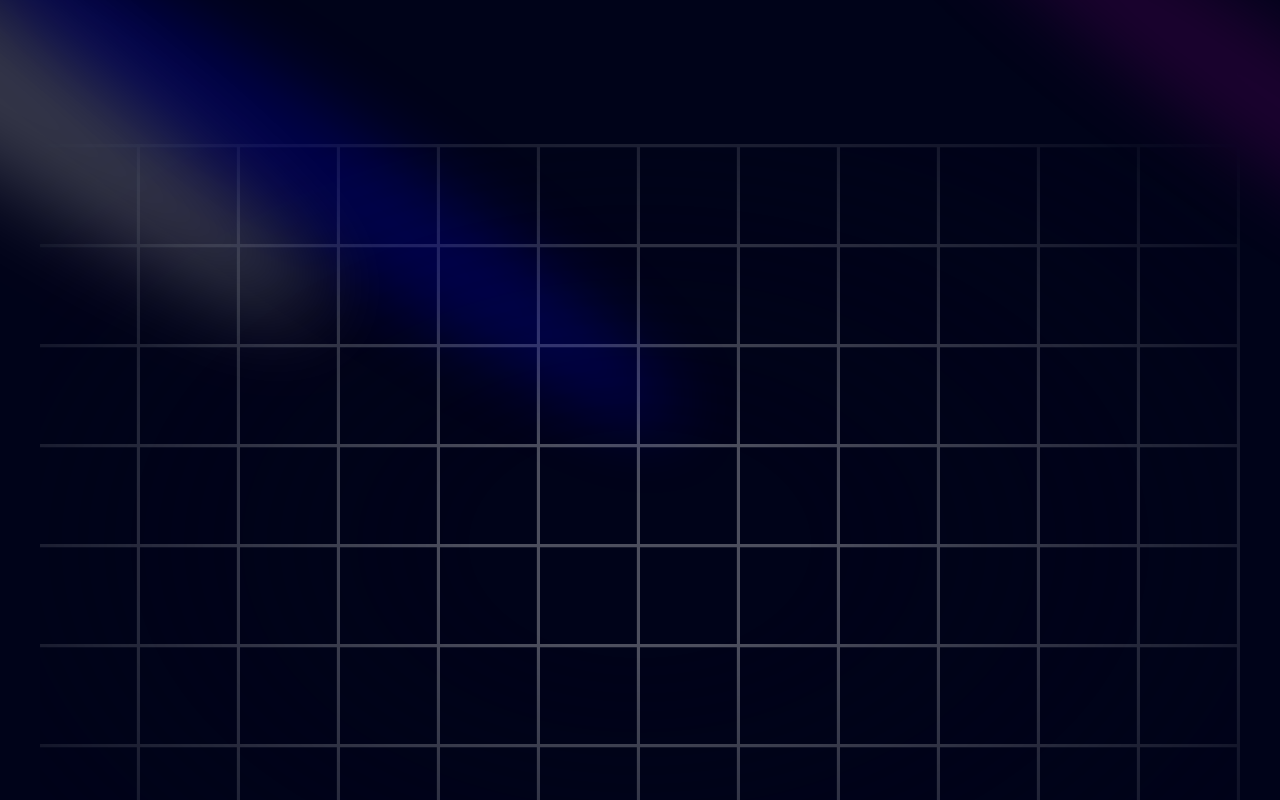
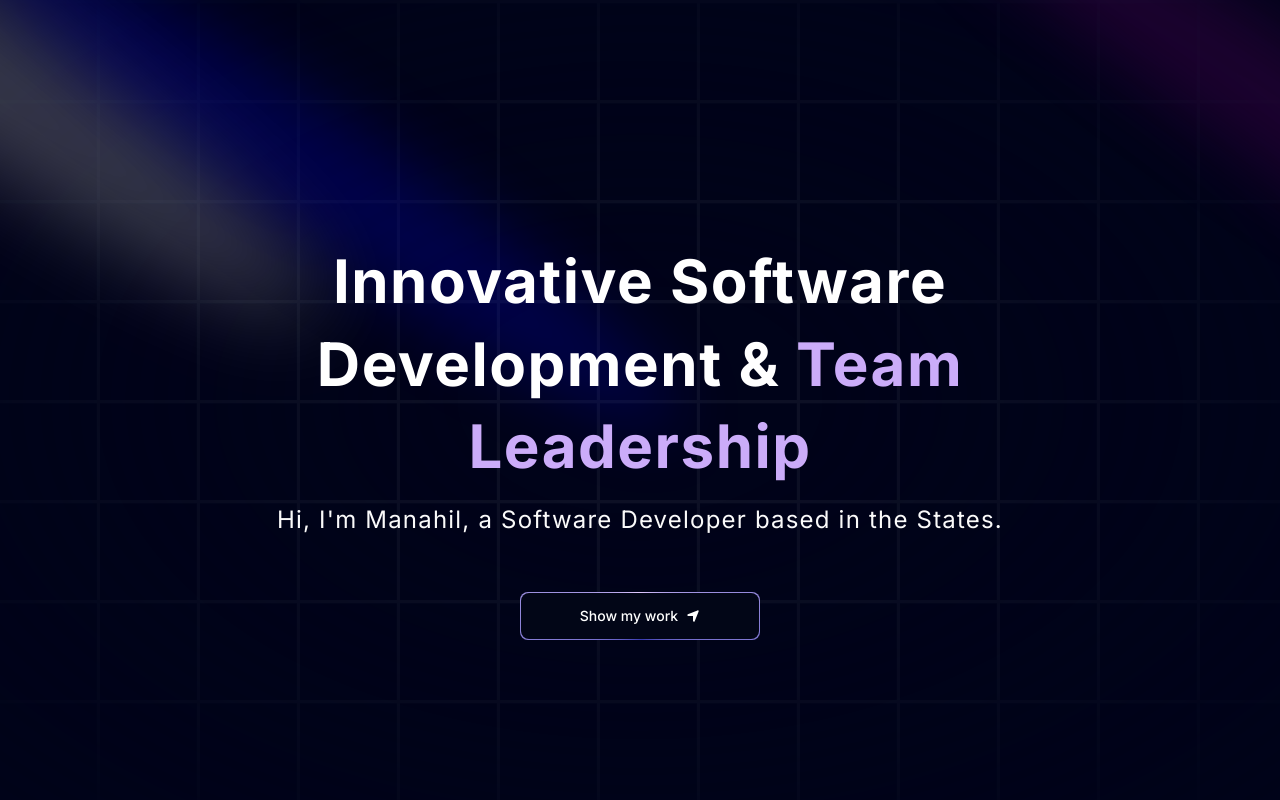
Before and after one commit to Manahil2026/myportfolio, a Next.js app: page / in a window 1280 px wide. Shown: the top 800 px of the page. Built offline with nearby package versions, Linux system fonts and the light colour scheme.

Commit message:
add title , subtext , and button

```diff
--- a/components/Hero.tsx
+++ b/components/Hero.tsx
@@ -1,4 +1,7 @@
+import { FaLocationArrow } from 'react-icons/fa6'
+import MagicButton from './ui/MagicButton'
 import { Spotlight } from './ui/Spotlight'
+import { TextGenerateEffect } from './ui/TextGenerateEffect'
 
 const Hero = () => {
   return (
@@ -8,9 +11,29 @@
             <Spotlight className='top-10 left-full h-[80vh] w-[50vw]' fill='purple'/>
             <Spotlight className='top-28 left-80 h-[80vh] w-[50vw]' fill='blue'/>
         </div>
-        <div className="h-screen w-full dark:bg-black-100 bg-white  dark:bg-grid-white/[0.3] bg-grid-black/[0.2] relative flex items-center justify-center">
+        <div className="h-screen w-full dark:bg-black-100 bg-white  dark:bg-grid-white/[0.05] bg-grid-black/[0.2] flex items-center justify-center absolute top-0 left-0 ">
             {/* Radial gradient for the container to give a faded look */}
             <div className="absolute pointer-events-none inset-0 flex items-center justify-center dark:bg-black-100 bg-white [mask-image:radial-gradient(ellipse_at_center,transparent_20%,black)]" />
+
+        </div>
+
+        <div className='flex justify-center relative my-20 z-10'>
+            <div className='max-w-[89vw] md:max-w-2xl lg:max-w-[60vw] flex flex-col items-center justify-center'>
+                <TextGenerateEffect
+                    className='text-center text-[40px] md:text-5xl lg:text-6xl'
+                    words='Innovative Software Development & Team Leadership'
+                />
+                <p className='text-center md:tracking-wider mb-4 text-sm md:text-lg lg:text-2xl'>
+                    Hi, I&apos;m Manahil, a Software Developer based in the States.
+                </p>
+                <a href='#about'>
+                    <MagicButton
+                        title="Show my work"
+                        icon={<FaLocationArrow />}
+                        position = "right"
+                    />
+                </a>
+            </div>
 
         </div>
     </div>
```
